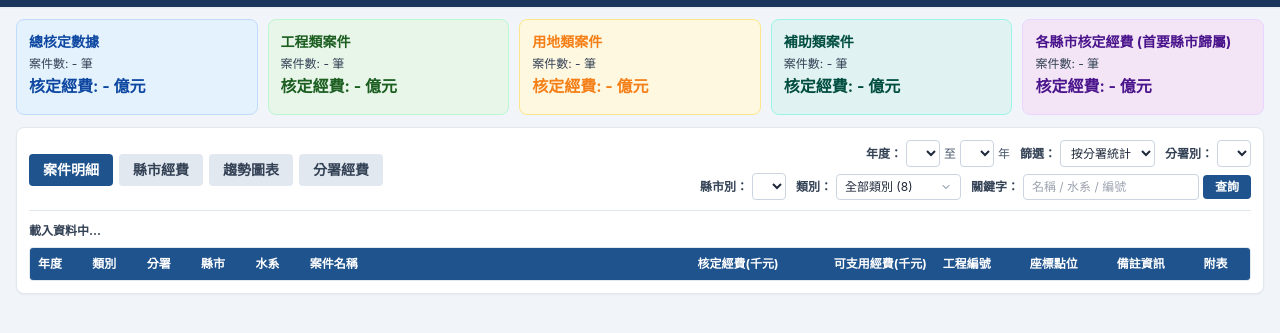
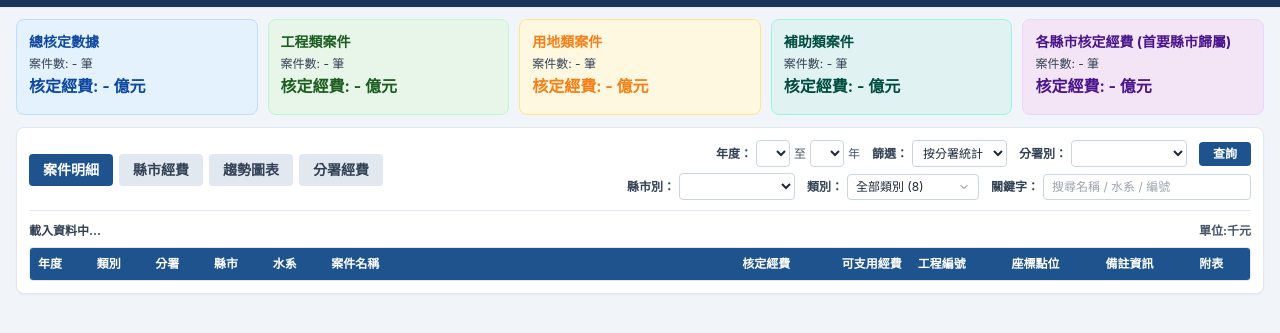
Before and after one commit to scala27/historical_projects, a plain HTML site: page index.html in a window 1280 px wide. Shown: the part 45-378 px from the top of the page. Drawn offline with nearby package versions, Linux system fonts and the light colour scheme; no server answers.

Commit message:
Update index.html

```diff
--- a/index.html
+++ b/index.html
@@ -154,23 +154,23 @@
       </div>
     </section>
 
-    <!-- 主內容頁籤與 2 列式查詢條件整合容器 -->
+    <!-- 主內容頁籤與對稱 2 列查詢條件整合容器 -->
     <section class="bg-white rounded-lg shadow-sm border border-slate-200 p-3">
       <div class="flex flex-wrap items-center justify-between gap-3 border-b border-slate-200 pb-2.5 mb-3">
         <!-- 左側：4 個精簡頁籤 -->
-        <div class="flex items-center gap-1.5 shrink-0 self-center">
+        <div class="flex items-center gap-1.5 shrink-0">
           <button id="tabBtnDetail" onclick="switchTab('detail')" class="px-3.5 py-1.5 rounded text-sm font-bold bg-[#1f538d] text-white transition">案件明細</button>
           <button id="tabBtnCounty" onclick="switchTab('county')" class="px-3.5 py-1.5 rounded text-sm font-bold bg-slate-200 text-slate-700 hover:bg-slate-300 transition">縣市經費</button>
           <button id="tabBtnTrend" onclick="switchTab('trend')" class="px-3.5 py-1.5 rounded text-sm font-bold bg-slate-200 text-slate-700 hover:bg-slate-300 transition">趨勢圖表</button>
           <button id="tabBtnBranch" onclick="switchTab('branch')" class="px-3.5 py-1.5 rounded text-sm font-bold bg-slate-200 text-slate-700 hover:bg-slate-300 transition">分署經費</button>
         </div>
 
-        <!-- 右側：6 個篩選項目分 2 列排列（每列 3 項） -->
+        <!-- 右側：6 個篩選項目分 2 列左右對稱排列 -->
         <div class="flex flex-col gap-1.5 text-xs">
-          <!-- 第 1 列：年度、篩選、分署別／縣市別 -->
-          <div class="flex flex-wrap items-center justify-end gap-2.5">
+          <!-- 第 1 列：年度、篩選、分署別／縣市別、查詢鍵 -->
+          <div class="flex flex-wrap items-center justify-end gap-3">
             <div class="flex items-center gap-1">
-              <label class="font-bold text-slate-700">年度：</label>
+              <label class="font-bold text-slate-700 shrink-0">年度：</label>
               <select id="selYearStart" onchange="onYearChange()" class="border border-slate-300 rounded px-1.5 py-1 bg-white"></select>
               <span class="text-slate-600">至</span>
               <select id="selYearEnd" onchange="onYearChange()" class="border border-slate-300 rounded px-1.5 py-1 bg-white"></select>
@@ -178,7 +178,7 @@
             </div>
 
             <div class="flex items-center gap-1">
-              <label class="font-bold text-slate-700">篩選：</label>
+              <label class="font-bold text-slate-700 shrink-0">篩選：</label>
               <select id="selDimension" onchange="onDimensionChange()" class="border border-slate-300 rounded px-1.5 py-1 bg-white">
                 <option value="branch">按分署統計</option>
                 <option value="county">按縣市統計</option>
@@ -186,22 +186,24 @@
             </div>
 
             <div class="flex items-center gap-1">
-              <label id="lblTarget" class="font-bold text-slate-700">分署別：</label>
-              <select id="selTarget" onchange="applyFilters()" class="border border-slate-300 rounded px-1.5 py-1 bg-white"></select>
+              <label id="lblTarget" class="font-bold text-slate-700 shrink-0">分署別：</label>
+              <select id="selTarget" onchange="applyFilters()" class="border border-slate-300 rounded px-1.5 py-1 bg-white min-w-[116px]"></select>
             </div>
+
+            <button onclick="applyFilters()" class="bg-[#1f538d] hover:bg-[#14375e] text-white font-bold px-3.5 py-1 rounded transition shrink-0">查詢</button>
           </div>
 
-          <!-- 第 2 列：縣市別／分署別、類別、關鍵字 + 查詢鍵 -->
-          <div class="flex flex-wrap items-center justify-end gap-2.5">
+          <!-- 第 2 列：縣市別／分署別、類別、關鍵字 -->
+          <div class="flex flex-wrap items-center justify-end gap-3">
             <div class="flex items-center gap-1">
-              <label id="lblSubFilter" class="font-bold text-slate-700">縣市別：</label>
-              <select id="selSubFilter" onchange="applyFilters()" class="border border-slate-300 rounded px-1.5 py-1 bg-white"></select>
+              <label id="lblSubFilter" class="font-bold text-slate-700 shrink-0">縣市別：</label>
+              <select id="selSubFilter" onchange="applyFilters()" class="border border-slate-300 rounded px-1.5 py-1 bg-white min-w-[116px]"></select>
             </div>
 
             <!-- 類別複選下拉式視窗 -->
             <div class="flex items-center gap-1 relative" id="categoryDropdownWrapper">
-              <label class="font-bold text-slate-700">類別：</label>
-              <button type="button" onclick="toggleCategoryDropdown(event)" class="border border-slate-300 rounded px-2 py-1 bg-white hover:bg-slate-50 flex items-center justify-between gap-1.5 min-w-[125px]">
+              <label class="font-bold text-slate-700 shrink-0">類別：</label>
+              <button type="button" onclick="toggleCategoryDropdown(event)" class="border border-slate-300 rounded px-2 py-1 bg-white hover:bg-slate-50 flex items-center justify-between gap-1.5 min-w-[132px]">
                 <span id="lblCategorySummary" class="truncate text-slate-800">全部類別 (8)</span>
                 <svg class="w-3 h-3 text-slate-500 shrink-0" viewBox="0 0 24 24" fill="none" stroke="currentColor" stroke-width="2" stroke-linecap="round" stroke-linejoin="round">
                   <polyline points="6 9 12 15 18 9"/>
@@ -218,9 +220,8 @@
             </div>
 
             <div class="flex items-center gap-1">
-              <label class="font-bold text-slate-700">關鍵字：</label>
-              <input id="txtKeyword" type="text" onkeyup="if(event.key==='Enter') applyFilters()" placeholder="名稱 / 水系 / 編號" class="border border-slate-300 rounded px-2 py-1 w-36 sm:w-44" />
-              <button onclick="applyFilters()" class="bg-[#1f538d] hover:bg-[#14375e] text-white font-bold px-3 py-1 rounded transition shrink-0">查詢</button>
+              <label class="font-bold text-slate-700 shrink-0">關鍵字：</label>
+              <input id="txtKeyword" type="text" onkeyup="if(event.key==='Enter') applyFilters()" placeholder="搜尋名稱 / 水系 / 編號" class="border border-slate-300 rounded px-2 py-1 w-44 sm:w-52" />
             </div>
           </div>
         </div>
@@ -228,7 +229,10 @@
 
       <!-- 頁籤 1：案件明細 -->
       <div id="viewDetail">
-        <div id="lblDetailSummary" class="text-xs font-bold text-slate-700 mb-2">載入資料中...</div>
+        <div class="flex items-center justify-between gap-2 mb-2">
+          <div id="lblDetailSummary" class="text-xs font-bold text-slate-700">載入資料中...</div>
+          <div class="text-xs font-bold text-slate-600 shrink-0">單位:千元</div>
+        </div>
         <div class="table-container border border-slate-200 rounded">
           <table class="w-full text-left border-collapse text-xs">
             <thead>
@@ -239,8 +243,8 @@
                 <th class="p-2 cursor-pointer" onclick="sortDetailTable('縣市')">縣市</th>
                 <th class="p-2">水系</th>
                 <th class="p-2 min-w-[260px]">案件名稱</th>
-                <th class="p-2 text-right cursor-pointer" onclick="sortDetailTable('核定經費_千元')">核定經費(千元)</th>
-                <th class="p-2 text-right cursor-pointer" onclick="sortDetailTable('可支用經費_千元')">可支用經費(千元)</th>
+                <th class="p-2 text-right cursor-pointer" onclick="sortDetailTable('核定經費_千元')">核定經費</th>
+                <th class="p-2 text-right cursor-pointer" onclick="sortDetailTable('可支用經費_千元')">可支用經費</th>
                 <th class="p-2">工程編號</th>
                 <th class="p-2">座標點位</th>
                 <th class="p-2">備註資訊</th>
```
